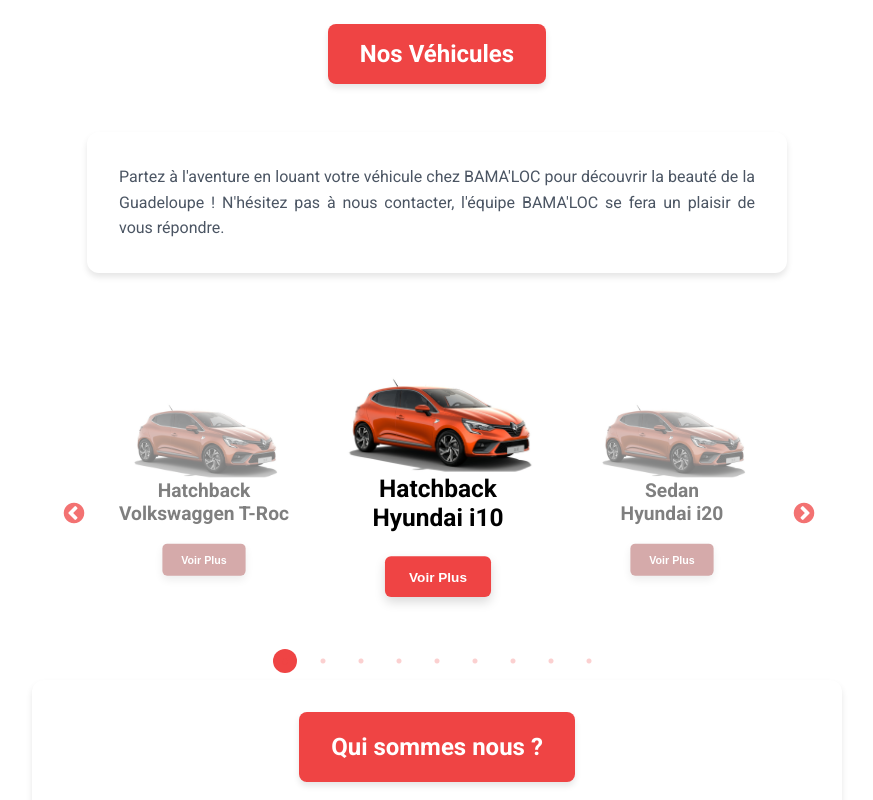
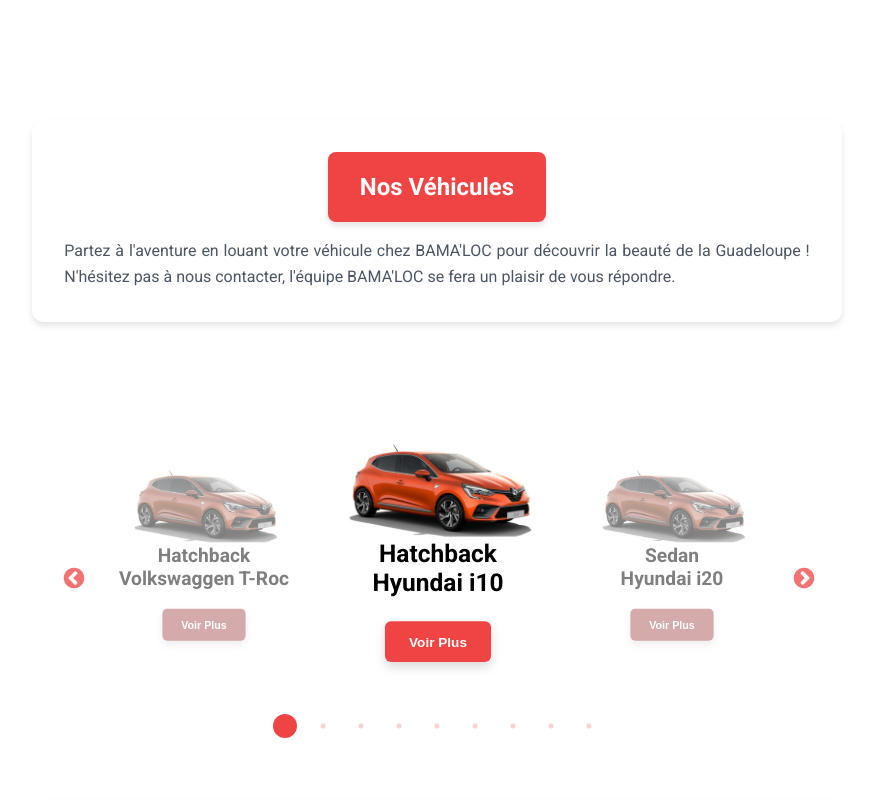
Before and after one commit to Kenlark/Bama-Loc-Website, a React (Vite) app: page / in a window 1280 px wide. Shown: the part 680-1480 px from the top of the page, without its empty margins (203-1076 px from the left). Built offline with nearby package versions, Linux system fonts and the light colour scheme; no server answers.

Commit message:
update home & navbar

```diff
--- a/src/components/Navbar.jsx
+++ b/src/components/Navbar.jsx
@@ -81,6 +81,11 @@
                   Infos Utiles
                 </NavLink>
               </li>
+              <li className="mobile-contact">
+                <NavLink to="contact">
+                  <button className="btn-contact">Nous Contacter</button>
+                </NavLink>
+              </li>
             </ul>
           </nav>
           <NavLink to="contact">
--- a/src/pages/Home.jsx
+++ b/src/pages/Home.jsx
@@ -14,7 +14,6 @@
     setOpenIndex(openIndex === index ? null : index);
   };
 
-  // Composants fléchés personnalisés
   const NextArrow = ({ className, onClick }) => (
     <button className={className} onClick={onClick} aria-label="Next Slide">
       &#8250;
@@ -50,11 +49,11 @@
         <NavLink to="vehicule">
           <button className="btn-hero">Découvrez Nos Voitures</button>
         </NavLink>
-        <div className="carrousel-container">
-          <div className="carrousel-h1">
-            <h1>Nos Véhicules</h1>
-          </div>
+        <div className="block-p-vehicule">
           <div className="block-p">
+            <div className="carrousel-h1">
+              <h1>Nos Véhicules</h1>
+            </div>
             <p className="p-vehicule">
               Partez à l&apos;aventure en louant votre véhicule chez
               BAMA&apos;LOC pour découvrir la beauté de la Guadeloupe !
@@ -62,6 +61,8 @@
               fera un plaisir de vous répondre.
             </p>
           </div>
+        </div>
+        <div className="carrousel-container">
           <div className="carrousel-wrapper">
             <Slider {...settings}>
               {carData.map((car) => (
--- a/src/styles/contact.css
+++ b/src/styles/contact.css
@@ -139,7 +139,6 @@
   }
 }
 
-/* Très petits écrans (jusqu'à 480px) */
 @media screen and (max-width: 480px) {
   .contact-container {
     height: auto;
@@ -175,7 +174,6 @@
   }
 }
 
-/* Grands écrans (à partir de 1200px) */
 @media screen and (min-width: 1200px) {
   .form-wrapper {
     max-width: 800px;
@@ -193,7 +191,6 @@
   }
 }
 
-/* Pour les écrans avec une hauteur réduite */
 @media screen and (max-height: 600px) {
   .contact-container {
     height: auto;
--- a/src/styles/home.css
+++ b/src/styles/home.css
@@ -63,9 +63,9 @@
   position: relative;
   width: 100%;
   max-width: 700px;
-  height: 80vh;
   margin: 0 auto;
-  padding-top: 2rem;
+  padding-block-start: 2rem;
+  padding-block-end: 2rem;
 }
 
 .carrousel-h1 {
@@ -260,18 +260,25 @@
   box-shadow: 0px 5px 10px rgba(0, 0, 0, 0.15);
 }
 
+.block-p-vehicule {
+  padding: 3rem 2rem;
+}
+
 .block-p {
+  margin: 0 auto;
   max-width: 90ch;
   padding: 2rem;
   border-radius: 12px;
   box-shadow: var(--shadow-md);
   line-height: 1.6;
   color: var(--ff-grey4);
+  margin-block-start: 5rem;
   margin-block-end: 2rem;
 }
 
 .p-vehicule {
   text-align: justify;
+  margin-block-start: -2rem;
 }
 
 .desc-p {
@@ -280,7 +287,6 @@
 
 .carrousel-wrapper {
   position: relative;
-  margin-block-start: 6rem;
 }
 
 /* Style pour le slide actif/centré */
--- a/src/styles/navbar.css
+++ b/src/styles/navbar.css
@@ -163,7 +163,17 @@
 .navlink.show {
   display: flex;
   flex-direction: column;
+  justify-content: flex-end;
+  align-items: flex-end;
   width: 100%;
+}
+
+.mobile-contact {
+  display: none;
+}
+
+.block-p-vehicule {
+  padding: 3rem 2rem;
 }
 
 @media screen and (max-width: 1024px) {
@@ -187,6 +197,20 @@
 @media screen and (max-width: 768px) {
   .menu-button {
     display: block;
+  }
+
+  .flex-navbar > .btn-contact,
+  .flex-navbar > a[href="/contact"] {
+    display: none;
+  }
+
+  .mobile-contact {
+    display: block;
+    text-align: center;
+  }
+
+  .mobile-contact .btn-contact {
+    width: 100%;
   }
 
   .navlink.show {
@@ -263,7 +287,6 @@
   .navlink ul {
     flex-direction: column;
     align-items: center;
-    gap: 1rem;
   }
 
   .btn-contact {
```
